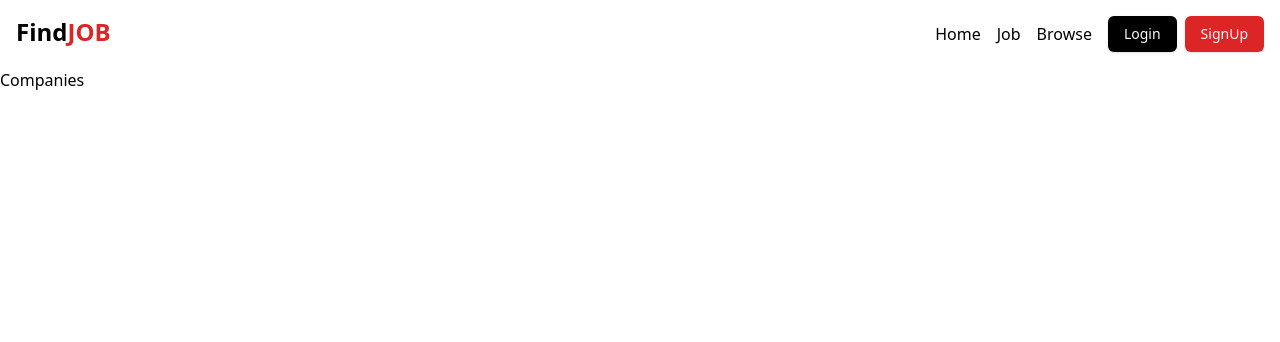
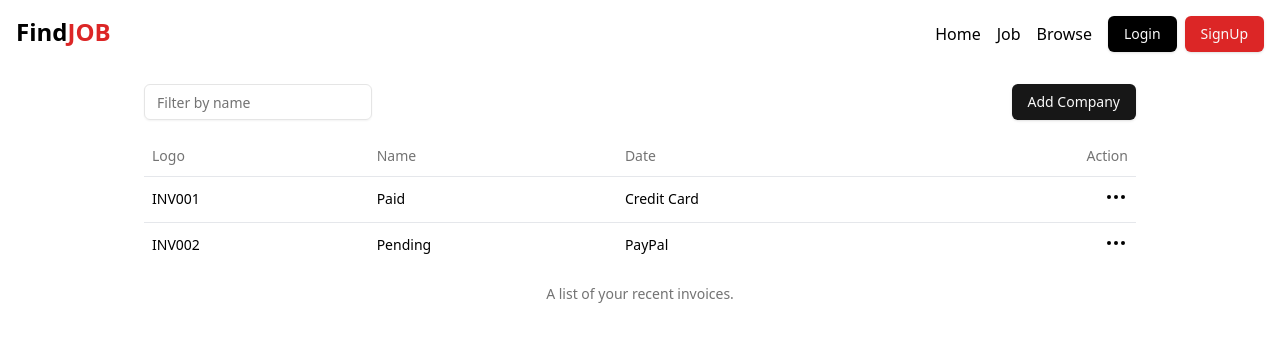
Before and after one commit to JayeshYadav07/Job-Portal, a React (Vite) app in the folder Frontend/: page /admin/companies in a window 1280 px wide. Shown: the top 342 px of the page. Built offline with nearby package versions, Linux system fonts and the light colour scheme.

Commit message:
recruiter company page added

```diff
--- /dev/null
+++ b/Frontend/src/components/admin/CompaniesTable.tsx
@@ -0,0 +1,68 @@
+import { PopoverContent } from "@radix-ui/react-popover";
+import { Edit2, MoreHorizontal } from "lucide-react";
+import { Popover, PopoverTrigger } from "../ui/popover";
+import {
+	Table,
+	TableBody,
+	TableCaption,
+	TableCell,
+	TableHead,
+	TableHeader,
+	TableRow,
+} from "../ui/table";
+
+function CompaniesTable() {
+	const invoices = [
+		{
+			invoice: "INV001",
+			paymentStatus: "Paid",
+			totalAmount: "$250.00",
+			paymentMethod: "Credit Card",
+		},
+		{
+			invoice: "INV002",
+			paymentStatus: "Pending",
+			totalAmount: "$150.00",
+			paymentMethod: "PayPal",
+		},
+	];
+	return (
+		<Table className="mt-4">
+			<TableCaption>A list of your recent invoices.</TableCaption>
+			<TableHeader>
+				<TableRow>
+					<TableHead>Logo</TableHead>
+					<TableHead>Name</TableHead>
+					<TableHead>Date</TableHead>
+					<TableHead className="text-right">Action</TableHead>
+				</TableRow>
+			</TableHeader>
+			<TableBody>
+				{invoices.map((invoice) => (
+					<TableRow key={invoice.invoice}>
+						<TableCell className="font-medium">
+							{invoice.invoice}
+						</TableCell>
+						<TableCell>{invoice.paymentStatus}</TableCell>
+						<TableCell>{invoice.paymentMethod}</TableCell>
+						<TableCell className="text-right cursor-pointer">
+							<Popover>
+								<PopoverTrigger>
+									<MoreHorizontal />
+								</PopoverTrigger>
+								<PopoverContent className="w-30 p-2 shadow-md rounded z-10 bg-green-600 text-white">
+									<div className="flex items-center gap-2 ">
+										<Edit2 className="w-4" />
+										<span>Edit</span>
+									</div>
+								</PopoverContent>
+							</Popover>
+						</TableCell>
+					</TableRow>
+				))}
+			</TableBody>
+		</Table>
+	);
+}
+
+export default CompaniesTable;
--- /dev/null
+++ b/Frontend/src/components/ui/table.tsx
@@ -0,0 +1,120 @@
+import * as React from "react"
+
+import { cn } from "@/lib/utils"
+
+const Table = React.forwardRef<
+  HTMLTableElement,
+  React.HTMLAttributes<HTMLTableElement>
+>(({ className, ...props }, ref) => (
+  <div className="relative w-full overflow-auto">
+    <table
+      ref={ref}
+      className={cn("w-full caption-bottom text-sm", className)}
+      {...props}
+    />
+  </div>
+))
+Table.displayName = "Table"
+
+const TableHeader = React.forwardRef<
+  HTMLTableSectionElement,
+  React.HTMLAttributes<HTMLTableSectionElement>
+>(({ className, ...props }, ref) => (
+  <thead ref={ref} className={cn("[&_tr]:border-b", className)} {...props} />
+))
+TableHeader.displayName = "TableHeader"
+
+const TableBody = React.forwardRef<
+  HTMLTableSectionElement,
+  React.HTMLAttributes<HTMLTableSectionElement>
+>(({ className, ...props }, ref) => (
+  <tbody
+    ref={ref}
+    className={cn("[&_tr:last-child]:border-0", className)}
+    {...props}
+  />
+))
+TableBody.displayName = "TableBody"
+
+const TableFooter = React.forwardRef<
+  HTMLTableSectionElement,
+  React.HTMLAttributes<HTMLTableSectionElement>
+>(({ className, ...props }, ref) => (
+  <tfoot
+    ref={ref}
+    className={cn(
+      "border-t bg-neutral-100/50 font-medium [&>tr]:last:border-b-0 dark:bg-neutral-800/50",
+      className
+    )}
+    {...props}
+  />
+))
+TableFooter.displayName = "TableFooter"
+
+const TableRow = React.forwardRef<
+  HTMLTableRowElement,
+  React.HTMLAttributes<HTMLTableRowElement>
+>(({ className, ...props }, ref) => (
+  <tr
+    ref={ref}
+    className={cn(
+      "border-b transition-colors hover:bg-neutral-100/50 data-[state=selected]:bg-neutral-100 dark:hover:bg-neutral-800/50 dark:data-[state=selected]:bg-neutral-800",
+      className
+    )}
+    {...props}
+  />
+))
+TableRow.displayName = "TableRow"
+
+const TableHead = React.forwardRef<
+  HTMLTableCellElement,
+  React.ThHTMLAttributes<HTMLTableCellElement>
+>(({ className, ...props }, ref) => (
+  <th
+    ref={ref}
+    className={cn(
+      "h-10 px-2 text-left align-middle font-medium text-neutral-500 [&:has([role=checkbox])]:pr-0 [&>[role=checkbox]]:translate-y-[2px] dark:text-neutral-400",
+      className
+    )}
+    {...props}
+  />
+))
+TableHead.displayName = "TableHead"
+
+const TableCell = React.forwardRef<
+  HTMLTableCellElement,
+  React.TdHTMLAttributes<HTMLTableCellElement>
+>(({ className, ...props }, ref) => (
+  <td
+    ref={ref}
+    className={cn(
+      "p-2 align-middle [&:has([role=checkbox])]:pr-0 [&>[role=checkbox]]:translate-y-[2px]",
+      className
+    )}
+    {...props}
+  />
+))
+TableCell.displayName = "TableCell"
+
+const TableCaption = React.forwardRef<
+  HTMLTableCaptionElement,
+  React.HTMLAttributes<HTMLTableCaptionElement>
+>(({ className, ...props }, ref) => (
+  <caption
+    ref={ref}
+    className={cn("mt-4 text-sm text-neutral-500 dark:text-neutral-400", className)}
+    {...props}
+  />
+))
+TableCaption.displayName = "TableCaption"
+
+export {
+  Table,
+  TableHeader,
+  TableBody,
+  TableFooter,
+  TableHead,
+  TableRow,
+  TableCell,
+  TableCaption,
+}
--- a/Frontend/src/pages/admin/Companies.tsx
+++ b/Frontend/src/pages/admin/Companies.tsx
@@ -1,10 +1,25 @@
+import CompaniesTable from "../../components/admin/CompaniesTable";
 import Navbar from "../../components/Navbar";
+import { Button } from "../../components/ui/button";
+import { Input } from "../../components/ui/input";
 
 function Companies() {
 	return (
 		<div>
 			<Navbar />
-			<h1>Companies</h1>
+			<div className="max-w-screen-lg mx-auto p-4">
+				<div className="flex gap-4 justify-between">
+					<Input
+						placeholder="Filter by name"
+						type="search"
+						className="max-w-max"
+					/>
+					<Button variant="default" className="w-max">
+						Add Company
+					</Button>
+				</div>
+				<CompaniesTable />
+			</div>
 		</div>
 	);
 }
```
